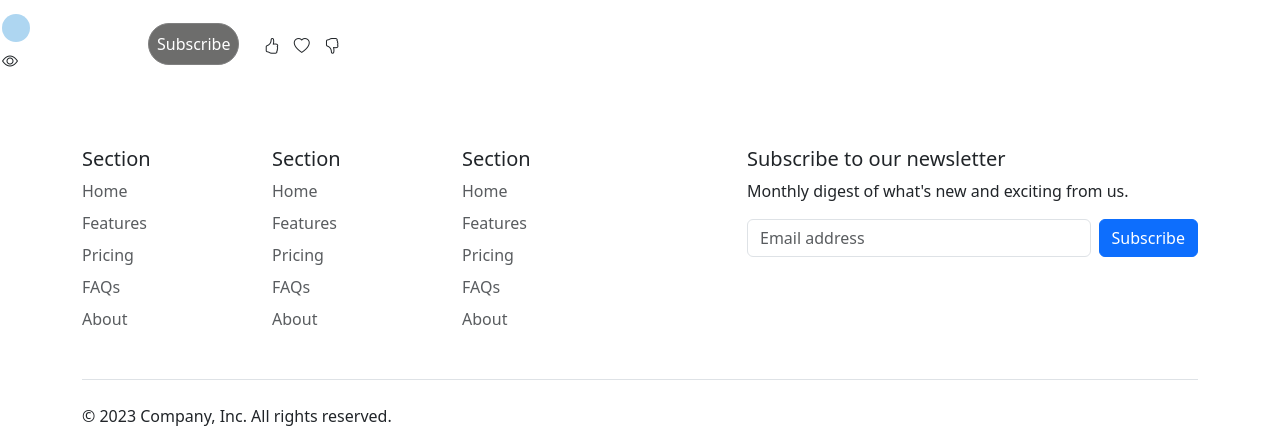
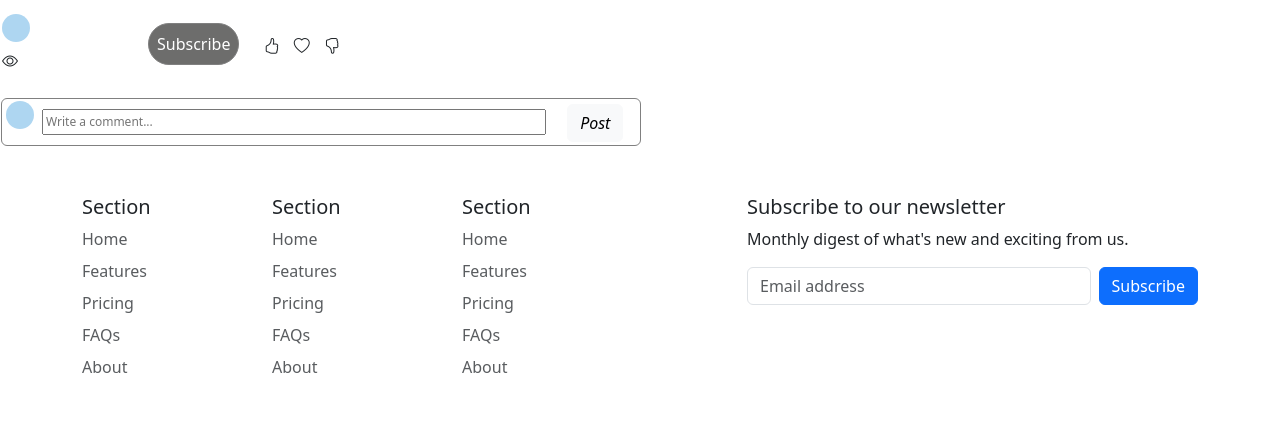
Before and after one commit to josecome/video-sharing-website-django, a Django app: template videos/templates/video.html in a window 1280 px wide. Shown: the part 438-865 px from the top of the page. Run offline with Django 4.2, Linux system fonts and the light colour scheme; the template is opened without the code that fills it, so the values that code supplies are empty; parts of the project's set-up code (start-up, migrations or seed data) failed here and were passed over.

Commit message:
Features to add comment added

```diff
--- a/videos/templates/video.html
+++ b/videos/templates/video.html
@@ -39,6 +39,21 @@
                         </tr>
                       </table>
                       <br />
+                      <div>
+                          <div class="card-body divcommentstyle container">
+                             <a href="''"  class="userstylepic2">
+                             <strong style="color: white">
+                                 {{ user_icon }}
+                              </strong>
+                      </a>
+              <input
+                    type="text"
+                    style="margin: 8px; width: 80%; "
+                    placeholder="Write a comment..."
+                  />
+                  <button type="button" class="btn btn-light" style="margin-left: 10px; font-style: italic;">Post</button>
+              </div>
+            </div>
                 </td>
                 <td>
                     <div>
```
